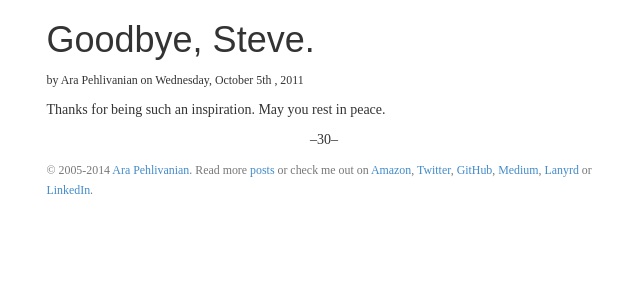
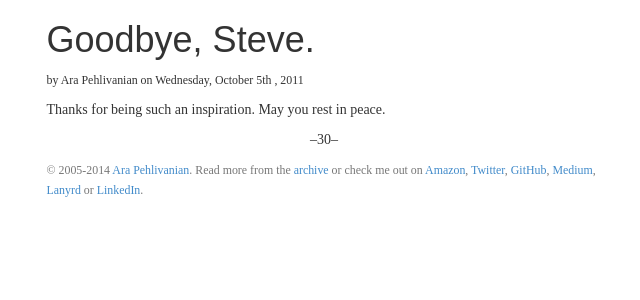
Before and after one commit to arapehl/arapehl.github.io, a Jekyll site: the page built from _posts/2011-10-05-goodbye-steve.md, in a window 1280 px wide. Shown: the top 300 px of the page, without its empty margins (316-956 px from the left). Built offline with Jekyll 4.4.1, drawn with Linux system fonts in a browser that asks for light colours; some web fonts are replaced.

Commit message:
fixing google font call to work with http or https and pointing to archives in footer

```diff
--- a/_layouts/default.html
+++ b/_layouts/default.html
@@ -8,7 +8,7 @@
 
     <link href="/favicon.ico" rel="icon">
 
-    <link href='http://fonts.googleapis.com/css?family=Droid+Sans:700|Droid+Serif' rel='stylesheet' type='text/css'>
+    <link href='//fonts.googleapis.com/css?family=Droid+Sans:700|Droid+Serif' rel='stylesheet' type='text/css'>
 
     <link href="/vendor/bootstrap/dist/css/bootstrap.min.css" rel="stylesheet">
     <link href="/vendor/fontawesome/css/font-awesome.min.css" rel="stylesheet">
@@ -28,7 +28,7 @@
           <h1>{{ page.title }}</h1>
           {{ content }}
           <p class="text-muted">
-            <small>&copy; 2005-2014 <a href="http://arapehlivanian.com/">Ara Pehlivanian</a>. Read more <a href="/index.html">posts</a> or check me out on <a href="http://www.amazon.com/Ara-Pehlivanian/e/B002MO0E9E/">Amazon</a>, <a href="https://twitter.com/ara_p">Twitter</a>, <a href="https://github.com/arapehl">GitHub</a>, <a href="https://medium.com/@ara">Medium</a>, <a href="http://lanyrd.com/profile/ara_p/">Lanyrd</a> or <a
+            <small>&copy; 2005-2014 <a href="http://arapehlivanian.com/">Ara Pehlivanian</a>. Read more from the <a href="/archive/">archive</a> or check me out on <a href="http://www.amazon.com/Ara-Pehlivanian/e/B002MO0E9E/">Amazon</a>, <a href="https://twitter.com/ara_p">Twitter</a>, <a href="https://github.com/arapehl">GitHub</a>, <a href="https://medium.com/@ara">Medium</a>, <a href="http://lanyrd.com/profile/ara_p/">Lanyrd</a> or <a
                 href="https://www.linkedin.com/in/arapehl">LinkedIn</a>.</small>
             </p>
         </div>
```
